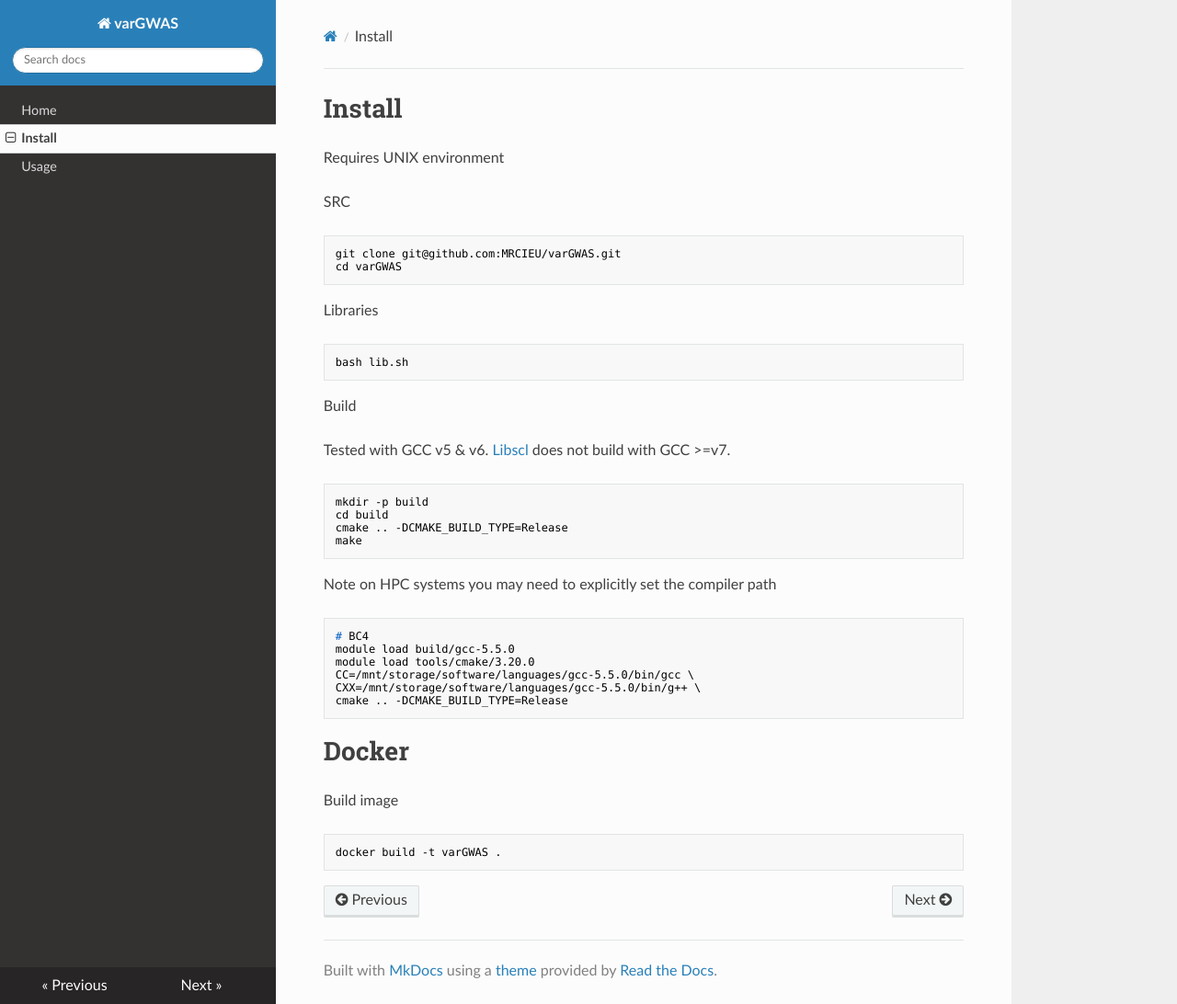
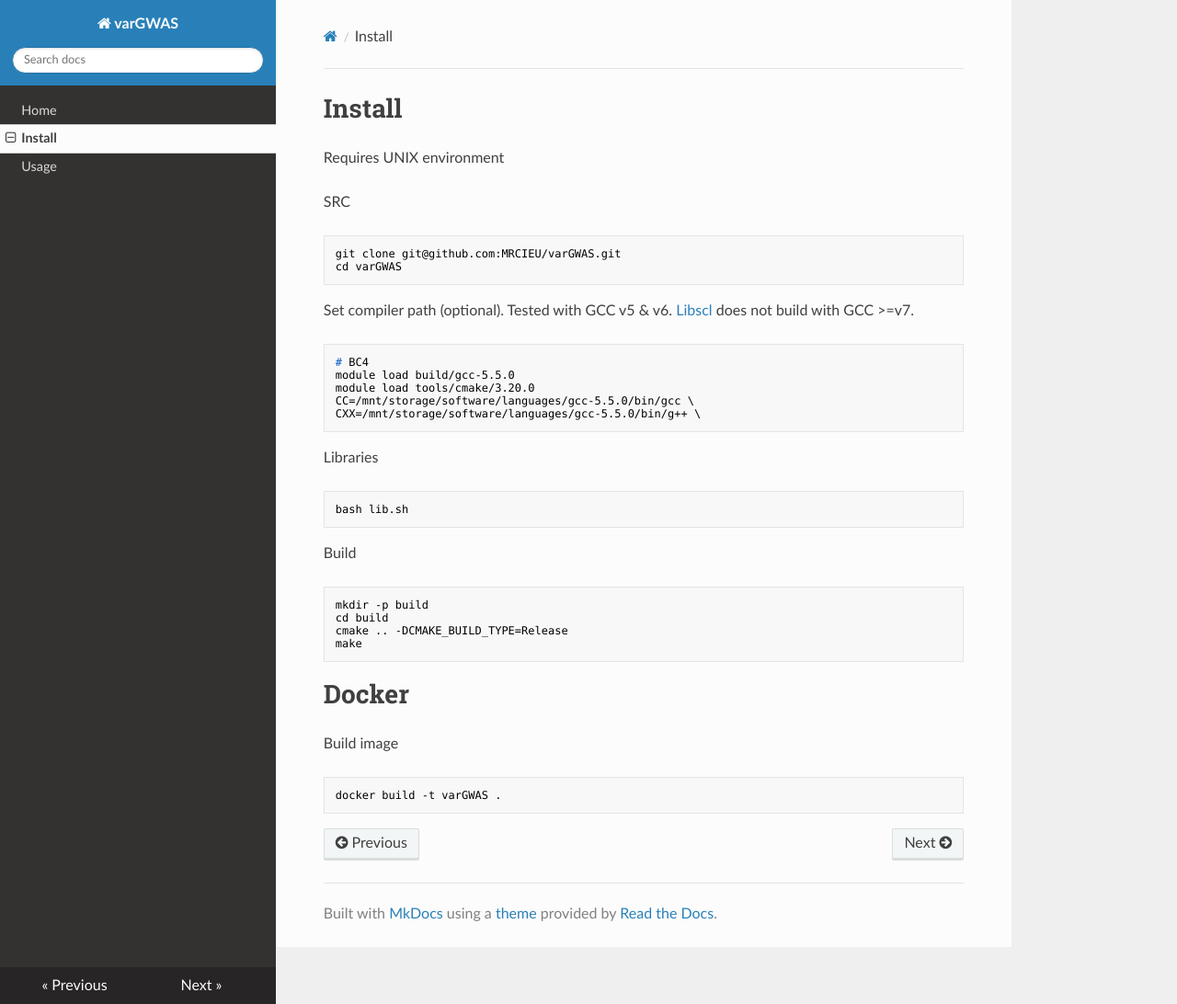
Before and after one commit to MRCIEU/varGWAS, an MkDocs documentation site: the page built from mkdocs/install.md, in a window 1280 px wide and 1092 px high. Shown: the whole window at 92% size. Built offline with MkDocs 1.6.1, drawn with Linux system fonts in a browser that asks for light colours; nearby versions of some CDN libraries; some of the changed lines change nothing that is shown.

Commit message:
Update install.md

````diff
--- a/mkdocs/install.md
+++ b/mkdocs/install.md
@@ -9,6 +9,16 @@ git clone git@github.com:MRCIEU/varGWAS.git
 cd varGWAS
 ```
 
+Set compiler path (optional). Tested with GCC v5 & v6. [Libscl](http://www.aronaldg.org/webfiles/libscl/) does not build with GCC >=v7.
+
+```shell
+# BC4
+module load build/gcc-5.5.0
+module load tools/cmake/3.20.0
+CC=/mnt/storage/software/languages/gcc-5.5.0/bin/gcc \
+CXX=/mnt/storage/software/languages/gcc-5.5.0/bin/g++ \
+```
+
 Libraries
 
 ```shell
@@ -17,24 +27,11 @@ bash lib.sh
 
 Build
 
-Tested with GCC v5 & v6. [Libscl](http://www.aronaldg.org/webfiles/libscl/) does not build with GCC >=v7.
-
 ```shell
 mkdir -p build
 cd build
 cmake .. -DCMAKE_BUILD_TYPE=Release
 make
-```
-
-Note on HPC systems you may need to explicitly set the compiler path
-
-```shell
-# BC4
-module load build/gcc-5.5.0
-module load tools/cmake/3.20.0
-CC=/mnt/storage/software/languages/gcc-5.5.0/bin/gcc \
-CXX=/mnt/storage/software/languages/gcc-5.5.0/bin/g++ \
-cmake .. -DCMAKE_BUILD_TYPE=Release
 ```
 
 # Docker
````
